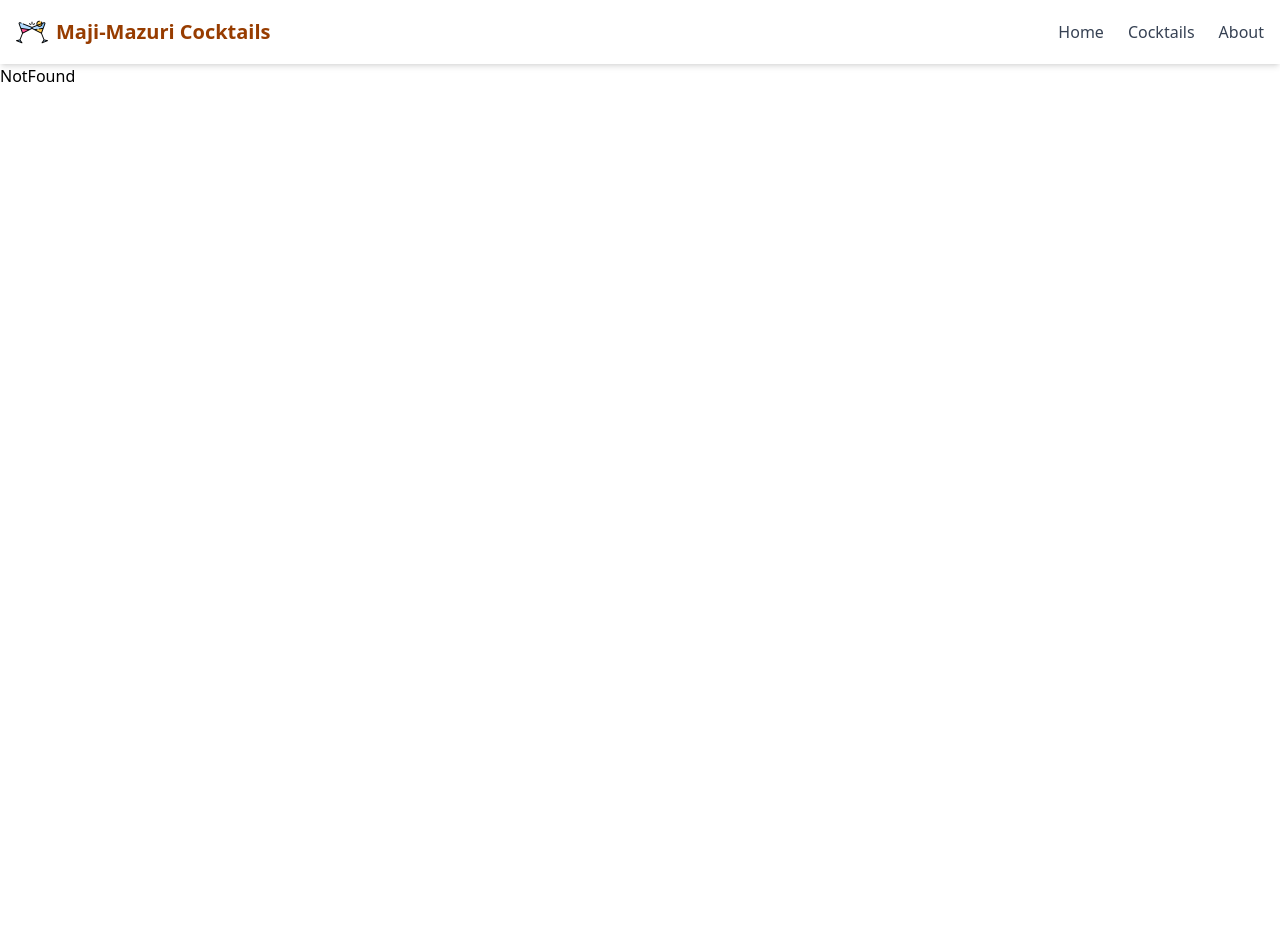
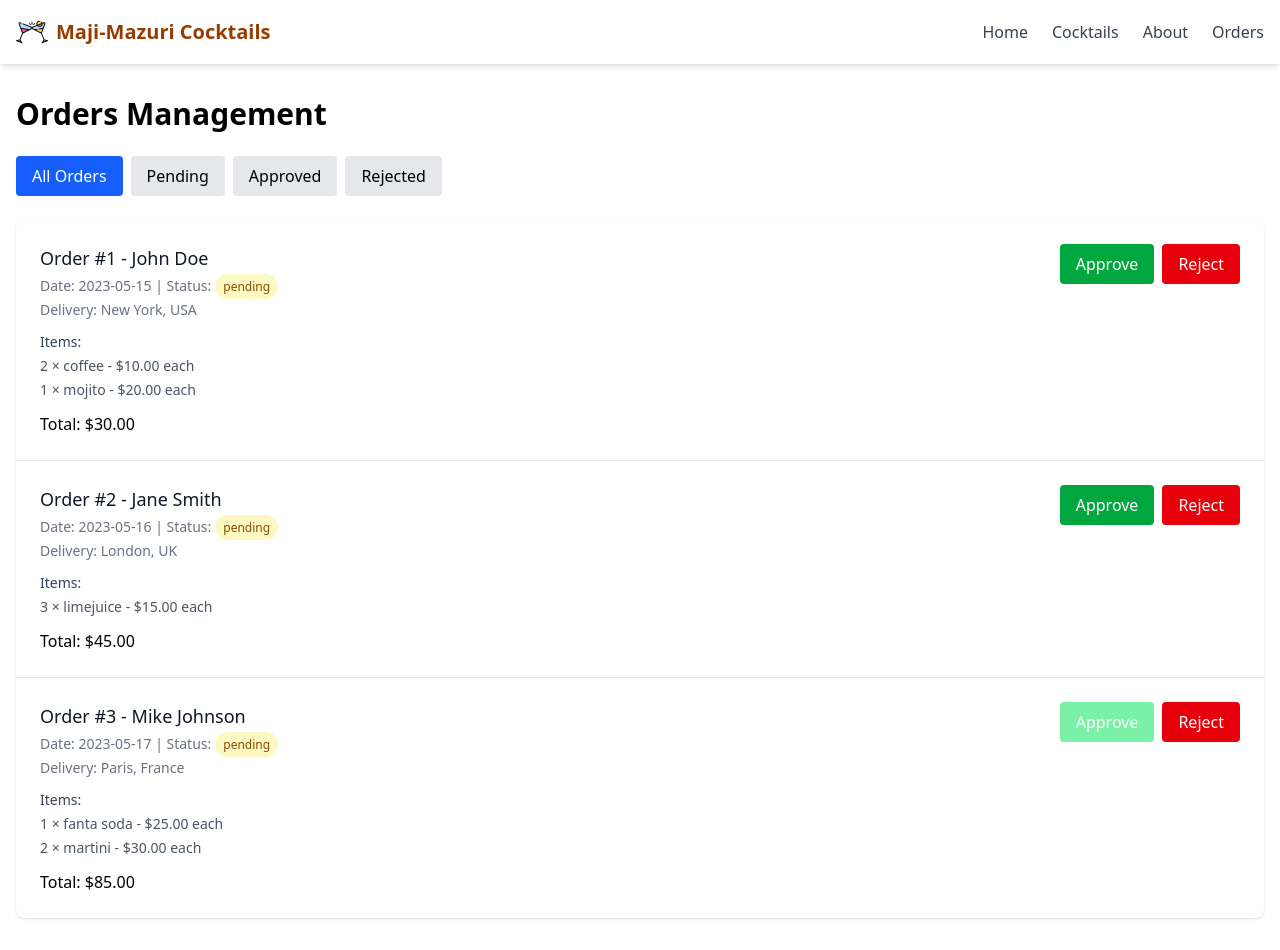
Before and after one commit to Elizabeth-NN/cocktails-project, a React (Vite) app: page /orders in a window 1280 px wide. Before the commit the page ends 800 px from the top, so only its background shows below. Built offline with nearby package versions, Linux system fonts and the light colour scheme; no server answers.

Commit message:
implements orders

```diff
--- a/db.json
+++ b/db.json
@@ -48,11 +48,9 @@
       "image": "https://www.thecocktaildb.com/images/media/drink/n0sx531504372951.jpg",
       "id": "2",
       "alcoholic": true
-
     },
     {
-      "id": "46a9",
-      "name": "sfdsght",
+      "name": "chang'aa",
       "ingredients": [
         "Vodka",
         "1.5 oz",
@@ -65,14 +63,12 @@
       ],
       "instructions": "erhtuj",
       "image": "erghtjyku",
-      "alcoholic": true
-    }
-    ,
+      "id": "46a9"
+    },
     {
       "id": "4647725a9",
       "name": "coffee",
       "ingredients": [
-
         "1.5 oz",
         "Coffee liqueur",
         "1 oz",
@@ -84,14 +80,11 @@
       "instructions": "erhtuj",
       "image": "https://images.unsplash.com/photo-1680593180871-b4f97012f2be?q=80&w=2069&auto=format&fit=crop&ixlib=rb-4.0.3&ixid=M3wxMjA3fDB8MHxwaG90by1wYWdlfHx8fGVufDB8fHx8fA%3D%3D",
       "alcoholic": false
-    }
-
-    ,
+    },
     {
       "id": "4645a9",
       "name": "Lime juice",
       "ingredients": [
-
         "1.5 oz",
         "lime juice",
         "1 oz",
@@ -119,5 +112,63 @@
       "name": "Non-Alcoholic"
     }
   ],
-  "orders": []
+  {
+  "orders": [
+    {
+      "id": 1,
+      "customerName": "John Doe",
+      "orderDate": "2023-05-15",
+      "items": [
+        {
+          "name": "coffee",
+          "quantity": 2,
+          "price": 10
+        },
+        {
+          "name": "mojito",
+          "quantity": 1,
+          "price": 20
+        }
+      ],
+      "totalAmount": 30,
+      "status": "pending",
+      "deliveryLocation": "New York, USA"
+    },
+    {
+      "id": 2,
+      "customerName": "Jane Smith",
+      "orderDate": "2023-05-16",
+      "items": [
+        {
+          "name": "limejuice",
+          "quantity": 3,
+          "price": 15
+        }
+      ],
+      "totalAmount": 45,
+      "status": "pending",
+      "deliveryLocation": "London, UK"
+    },
+    {
+      "id": 3,
+      "customerName": "Mike Johnson",
+      "orderDate": "2023-05-17",
+      "items": [
+        {
+          "name": "fanta soda",
+          "quantity": 1,
+          "price": 25
+        },
+        {
+          "name": "martini",
+          "quantity": 2,
+          "price": 30
+        }
+      ],
+      "totalAmount": 85,
+      "status": "pending",
+      "deliveryLocation": "Paris, France"
+    }
+  ]
 }
+}
--- a/src/App.jsx
+++ b/src/App.jsx
@@ -3,9 +3,9 @@ import { Routes,Route} from 'react-router'
 import Home from './pages/Home'
 import CocktailsPage from './pages/CocktailsPage'
 import About from './pages/About'
-import NotFound from './pages/NotFound'
 import NavBar from './components/NavBar'
-import CocktailDetails from './components/CocktailDetails'
+
+import OrdersPage from './pages/OrdersPage'
 
 function App() {
 
@@ -17,8 +17,8 @@ function App() {
       <Route path="/" element={<Home />} />
       <Route path="/cocktails" element={<CocktailsPage />} />
       <Route path="/about" element={<About />} />
-      <Route path="*" element={<NotFound />} /> {/* 404 page */}
-      <Route path="/cocktails/:id" element={<CocktailDetails />} />
+      <Route path="/orders" element={<OrdersPage />} />
+
       </Route>
     </Routes>
    </>
--- a/src/components/Footer.jsx
+++ b/src/components/Footer.jsx
@@ -11,7 +11,7 @@ const Footer = () => {
     if (email) {
       setSubscribed(true);
       setEmail('');
-      // Logic for actual email subscription would go here (e.g., API call).
+
     }
   };
 
--- a/src/components/NavBar.jsx
+++ b/src/components/NavBar.jsx
@@ -38,6 +38,12 @@ function NavBar() {
           >
             About
           </Link>
+          <Link
+            to="/orders"
+            className="text-gray-700 hover:text-amber-600 transition-colors"
+          >
+            Orders
+          </Link>
         </nav>
       </div>
 
--- a/src/components/Offers.jsx
+++ /dev/null
@@ -1,9 +0,0 @@
-import React from 'react'
-
-function Offers() {
-  return (
-    <div>Offers</div>
-  )
-}
-
-export default Offers
--- a/src/pages/Home.jsx
+++ b/src/pages/Home.jsx
@@ -6,7 +6,7 @@ import Footer from '../components/Footer'
 function home() {
   return (
     <>
-    {/* <CocktailGallery/> */}
+
     <section className="bg-gradient-to-br from-pink-500 via-red-500 to-yellow-500 text-white py-20 px-6 text-center relative overflow-hidden">
       <div className="max-w-4xl mx-auto z-10 relative">
         <h1 className="text-4xl md:text-6xl font-bold mb-4 drop-shadow-lg">
@@ -18,9 +18,6 @@ function home() {
 
       </div>
 
-      {/* Optional Background Icons or Blur */}
-      <div className="absolute top-10 left-10 w-32 h-32 bg-white opacity-10 rounded-full blur-2xl" />
-      <div className="absolute bottom-10 right-10 w-40 h-40 bg-white opacity-10 rounded-full blur-2xl" />
     </section>
     <About/>
     <Footer/>
--- a/src/pages/NotFound.jsx
+++ /dev/null
@@ -1,9 +0,0 @@
-import React from 'react'
-
-function NotFound() {
-  return (
-    <div>NotFound</div>
-  )
-}
-
-export default NotFound
--- /dev/null
+++ b/src/pages/OrdersPage.jsx
@@ -0,0 +1,210 @@
+import React, { useState, useEffect } from 'react';
+
+const OrdersPage = () => {
+
+  const initialOrders = [
+    {
+        "id": 1,
+        "customerName": "John Doe",
+        "orderDate": "2023-05-15",
+        "items": [
+          { "name": "coffee", "quantity": 2, "price": 10 },
+          { "name": "mojito", "quantity": 1, "price": 20 }
+        ],
+        "totalAmount": 30,
+        "status": "pending",
+        "deliveryLocation": "New York, USA"
+      },
+      {
+        "id": 2,
+        "customerName": "Jane Smith",
+        "orderDate": "2023-05-16",
+        "items": [
+          { "name": "limejuice", "quantity": 3, "price": 15 }
+        ],
+        "totalAmount": 45,
+        "status": "pending",
+        "deliveryLocation": "London, UK"
+      },
+      {
+        "id": 3,
+        "customerName": "Mike Johnson",
+        "orderDate": "2023-05-17",
+        "items": [
+          { "name": "fanta soda", "quantity": 1, "price": 25 },
+          { "name": "martini", "quantity": 2, "price": 30 }
+        ],
+        "totalAmount": 85,
+        "status": "pending",
+        "deliveryLocation": "Paris, France"
+      }
+  ];
+
+  const [orders, setOrders] = useState(initialOrders);
+  const [filter, setFilter] = useState('all');
+  const [isLoading, setIsLoading] = useState(false);
+
+
+  useEffect(() => {
+    const fetchOrders = async () => {
+      setIsLoading(true);
+      try {
+
+        const response = await fetch('/api/orders');
+        const data = await response.json();
+        setOrders(data);
+        setIsLoading(false);
+      } catch (error) {
+        console.error('Error fetching orders:', error);
+        setIsLoading(false);
+      }
+    };
+
+    fetchOrders();
+  }, []);
+
+  const handleApprove = (orderId) => {
+    setOrders(orders.map(order =>
+      order.id === orderId ? { ...order, status: 'approved' } : order
+    ));
+
+  };
+
+  const handleReject = (orderId) => {
+    setOrders(orders.map(order =>
+      order.id === orderId ? { ...order, status: 'rejected' } : order
+    ));
+
+  };
+
+  const filteredOrders = filter === 'all'
+    ? orders
+    : orders.filter(order => order.status === filter);
+
+
+  const canApproveOrder = (deliveryLocation) => {
+    //  allow approval for orders in certain locations
+    const allowedLocations = ['New York, USA', 'London, UK', 'Berlin, Germany'];
+    return allowedLocations.includes(deliveryLocation);
+  };
+
+  return (
+    <div className="container mx-auto px-4 py-8">
+      <h1 className="text-3xl font-bold mb-6">Orders Management</h1>
+
+      <div className="mb-6 flex justify-between items-center">
+        <div className="flex space-x-2">
+          <button
+            onClick={() => setFilter('all')}
+            className={`px-4 py-2 rounded ${filter === 'all' ? 'bg-blue-600 text-white' : 'bg-gray-200'}`}
+          >
+            All Orders
+          </button>
+          <button
+            onClick={() => setFilter('pending')}
+            className={`px-4 py-2 rounded ${filter === 'pending' ? 'bg-blue-600 text-white' : 'bg-gray-200'}`}
+          >
+            Pending
+          </button>
+          <button
+            onClick={() => setFilter('approved')}
+            className={`px-4 py-2 rounded ${filter === 'approved' ? 'bg-blue-600 text-white' : 'bg-gray-200'}`}
+          >
+            Approved
+          </button>
+          <button
+            onClick={() => setFilter('rejected')}
+            className={`px-4 py-2 rounded ${filter === 'rejected' ? 'bg-blue-600 text-white' : 'bg-gray-200'}`}
+          >
+            Rejected
+          </button>
+        </div>
+      </div>
+
+      {isLoading ? (
+        <div className="flex justify-center items-center h-64">
+          <div className="animate-spin rounded-full h-12 w-12 border-t-2 border-b-2 border-blue-500"></div>
+        </div>
+      ) : (
+        <div className="bg-white shadow rounded-lg overflow-hidden">
+          {filteredOrders.length === 0 ? (
+            <div className="p-8 text-center text-gray-500">
+              No orders found matching your criteria.
+            </div>
+          ) : (
+            <ul className="divide-y divide-gray-200">
+              {filteredOrders.map((order) => (
+                <li key={order.id} className="p-6 hover:bg-gray-50">
+                  <div className="flex justify-between items-start">
+                    <div>
+                      <h3 className="text-lg font-medium text-gray-900">
+                        Order #{order.id} - {order.customerName}
+                      </h3>
+                      <p className="text-sm text-gray-500 mt-1">
+                        Date: {order.orderDate} | Status:
+                        <span className={`ml-1 px-2 py-1 text-xs rounded-full ${
+                          order.status === 'approved' ? 'bg-green-100 text-green-800' :
+                          order.status === 'rejected' ? 'bg-red-100 text-red-800' :
+                          'bg-yellow-100 text-yellow-800'
+                        }`}>
+                          {order.status}
+                        </span>
+                      </p>
+                      <p className="text-sm text-gray-500 mt-1">
+                        Delivery: {order.deliveryLocation}
+                      </p>
+
+                      <div className="mt-3">
+                        <h4 className="text-sm font-medium text-gray-700">Items:</h4>
+                        <ul className="mt-1 space-y-1">
+                          {order.items.map((item, index) => (
+                            <li key={index} className="text-sm text-gray-600">
+                              {item.quantity} × {item.name} - ${item.price.toFixed(2)} each
+                            </li>
+                          ))}
+                        </ul>
+                      </div>
+
+                      <p className="mt-3 font-medium">
+                        Total: ${order.totalAmount.toFixed(2)}
+                      </p>
+                    </div>
+
+                    {order.status === 'pending' && (
+                      <div className="flex space-x-2">
+                        <button
+                          onClick={() => handleApprove(order.id)}
+                          disabled={!canApproveOrder(order.deliveryLocation)}
+                          className={`px-4 py-2 rounded text-white ${
+                            canApproveOrder(order.deliveryLocation)
+                              ? 'bg-green-600 hover:bg-green-700'
+                              : 'bg-green-300 cursor-not-allowed'
+                          }`}
+                          title={
+                            canApproveOrder(order.deliveryLocation)
+                              ? 'Approve this order'
+                              : 'Cannot approve orders to this location'
+                          }
+                        >
+                          Approve
+                        </button>
+                        <button
+                          onClick={() => handleReject(order.id)}
+                          className="px-4 py-2 rounded bg-red-600 text-white hover:bg-red-700"
+                        >
+                          Reject
+                        </button>
+                      </div>
+                    )}
+                  </div>
+                </li>
+              ))}
+            </ul>
+          )}
+        </div>
+      )}
+    </div>
+  );
+};
+
+export default OrdersPage;
```
Also changed, not shown: src/components/CocktailDetails.jsx (deleted, +0 -22 lines).
